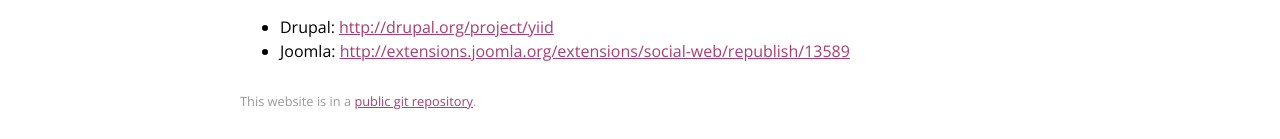
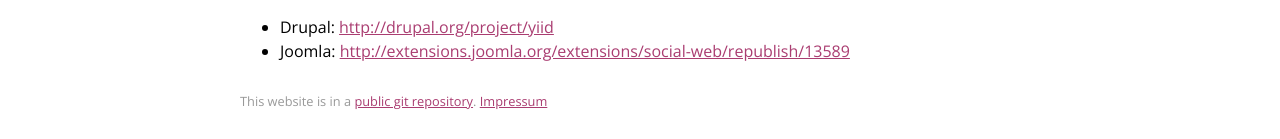
Before and after one commit to 42medien/spreadly-doku, a Jekyll site: the page built from List_of_plugins.md, in a window 1280 px wide. Shown: the part 787-926 px from the top of the page. Built offline with Jekyll 4.4.1, drawn with Linux system fonts in a browser that asks for light colours.

Commit message:
added impressum

```diff
--- a/_layouts/default.html
+++ b/_layouts/default.html
@@ -31,7 +31,7 @@
       {{ content }}
 
       <footer>
-        <p>This website is in a <a href="https://github.com/ekaabo/spreadly-doku">public git repository</a>.</p>
+        <p>This website is in a <a href="https://github.com/ekaabo/spreadly-doku">public git repository</a>. <a href="http://spreadly.com/imprint">Impressum</a></p>
       </footer>
     </div>
   </body>
```
